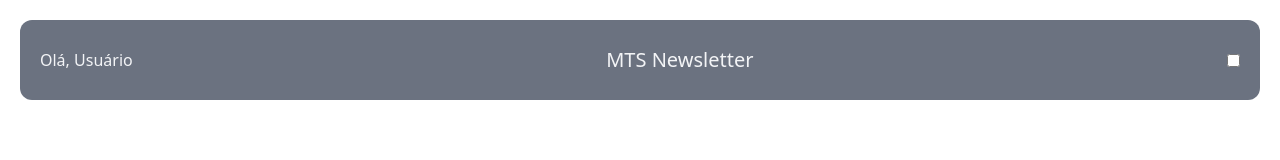
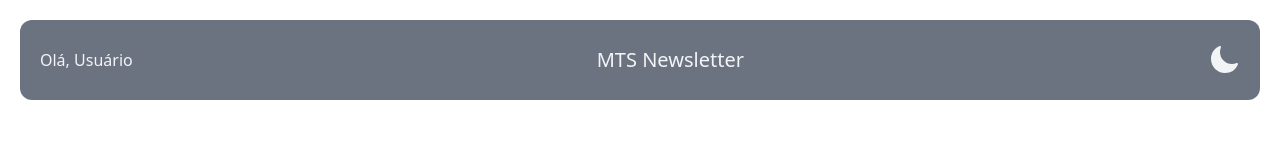
Before and after one commit to mtstechnologies/newsletter-vite, a React (Vite) app: page / in a window 1280 px wide. Shown: the top 160 px of the page. Built offline with nearby package versions, Linux system fonts and the light colour scheme.

Commit message:
Implementing icon

```diff
--- a/package.json
+++ b/package.json
@@ -10,6 +10,7 @@
     "preview": "vite preview"
   },
   "dependencies": {
+    "@heroicons/react": "^2.1.5",
     "react": "^18.3.1",
     "react-dom": "^18.3.1"
   },
--- a/src/components/Header.jsx
+++ b/src/components/Header.jsx
@@ -1,9 +1,11 @@
+import { MoonIcon } from "@heroicons/react/24/solid";
+
 const Header = () => {
   return (
     <div className="flex h-20 bg-gray-500 justify-between items-center px-5 sm:rounded-xl sm:m-5">
       <span className="text-gray-100">Olá, Usuário</span>
       <h1 className="text-gray-100 text-xl">MTS Newsletter</h1>
-      <input className="hidden sm:block" type="checkbox" />
+      <MoonIcon className="h-8 text-gray-100 hidden sm:block cursor-pointer" />
     </div>
   );
 };
```
Also changed, not shown: 1 other file (tests, documents, lock files or other folders).
